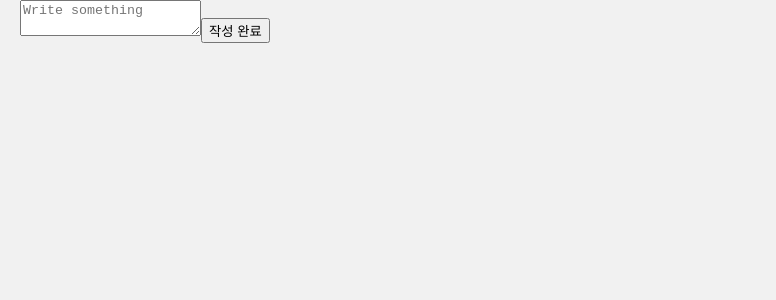
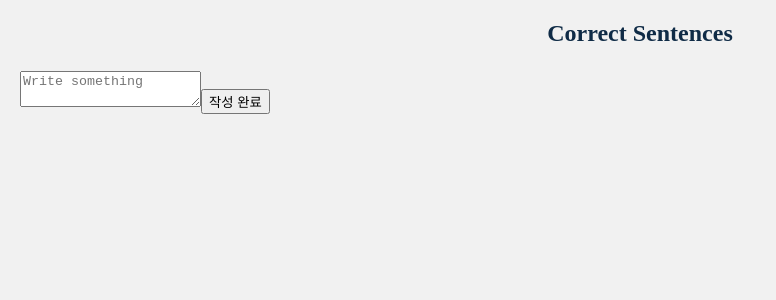
Before and after one commit to YeonsuBaek/learning-english, a Next.js app in the folder application/: page / in a window 1280 px wide. Shown: the top 300 px of the page, without its empty margins (0-776 px from the left). Built offline with nearby package versions, Linux system fonts and the light colour scheme.

Commit message:
style: Header 컴포넌트 생성 및 스타일 지정

```diff
--- /dev/null
+++ b/application/components/Header.js
@@ -0,0 +1,8 @@
+import React from 'react';
+import styles from '../styles/header.module.css';
+
+const Header = () => {
+  return <div className={styles.header}>Correct Sentences</div>;
+};
+
+export default Header;
--- a/application/pages/index.js
+++ b/application/pages/index.js
@@ -1,4 +1,5 @@
 import { useState } from 'react';
+import Header from '../components/Header';
 
 export default function Home() {
   const [sentence, setSentence] = useState('');
@@ -39,6 +40,7 @@ export default function Home() {
 
   return (
     <>
+      <Header />
       <form onSubmit={handleSubmitSentence}>
         <textarea
           placeholder='Write something'
--- /dev/null
+++ b/application/styles/header.module.css
@@ -0,0 +1,7 @@
+.header {
+  margin: 20px 0 24px 0;
+  color: #0f2b46;
+  font-size: 24px;
+  font-weight: 700;
+  text-align: center;
+}
```
